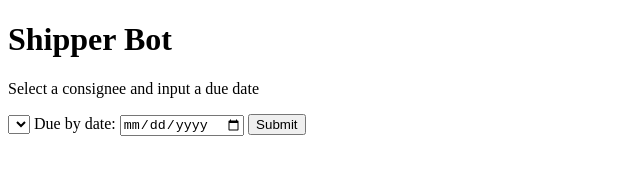
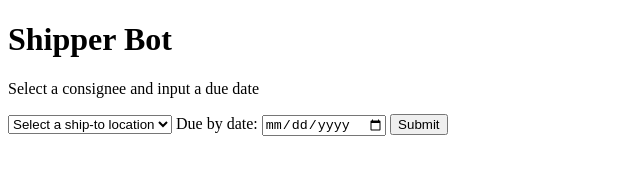
Before and after one commit to austin-bagwell/scheduleBot, a plain HTML site: page index.html in a window 1280 px wide. Shown: the whole page, without its empty margins (0-640 px from the left). Drawn offline with Linux system fonts and the light colour scheme.

Commit message:
added dropdown options from array of consignees

```diff
--- a/index.html
+++ b/index.html
@@ -11,7 +11,9 @@
       <h1>Shipper Bot</h1>
       <p>Select a consignee and input a due date</p>
       <form name="best-ship-date">
-        <select id="select-consignee"></select>
+        <select id="select-consignee">
+          <option>Select a ship-to location</option>
+        </select>
         <label for="date">Due by date: </label>
         <input type="date" name="date" id="date" />
         <button type="submit" for="best-ship-date">Submit</button>
--- a/script.js
+++ b/script.js
@@ -7,9 +7,16 @@
 // works with a string formatted "MM/DD/YYYY"
 // need to validate that all inputs passed from forms match that input
 
-// DOM ELEMENTS
+// DOM
 const screen = document.querySelector("#screen");
 const selectConsignee = document.querySelector("#select-consignee");
+const consignees = ["KeHE - Chino", "Wegmans", "UNFI - Dayville"];
+
+for (const consignee of consignees) {
+  let option = document.createElement("option");
+  option.innerText = consignee;
+  selectConsignee.appendChild(option);
+}
 
 //
 // HELPER FUNCTIONS
```
